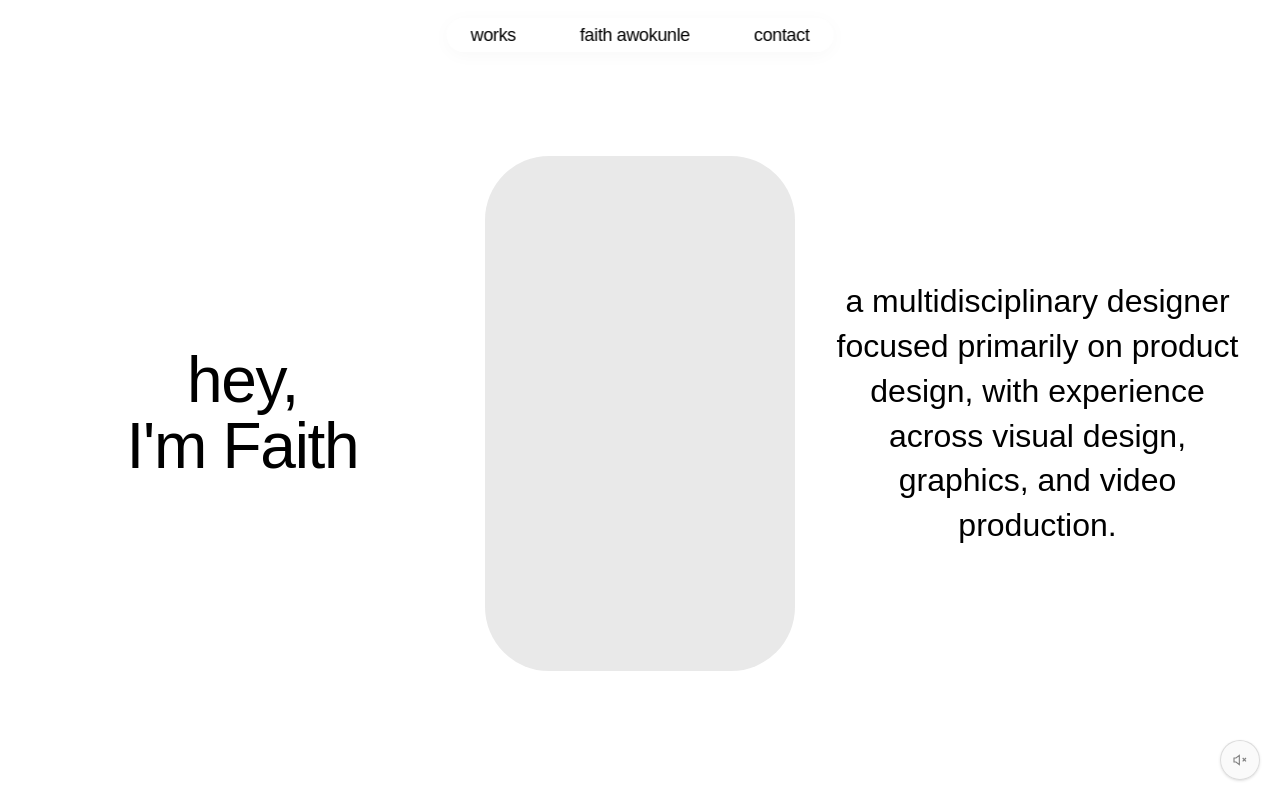
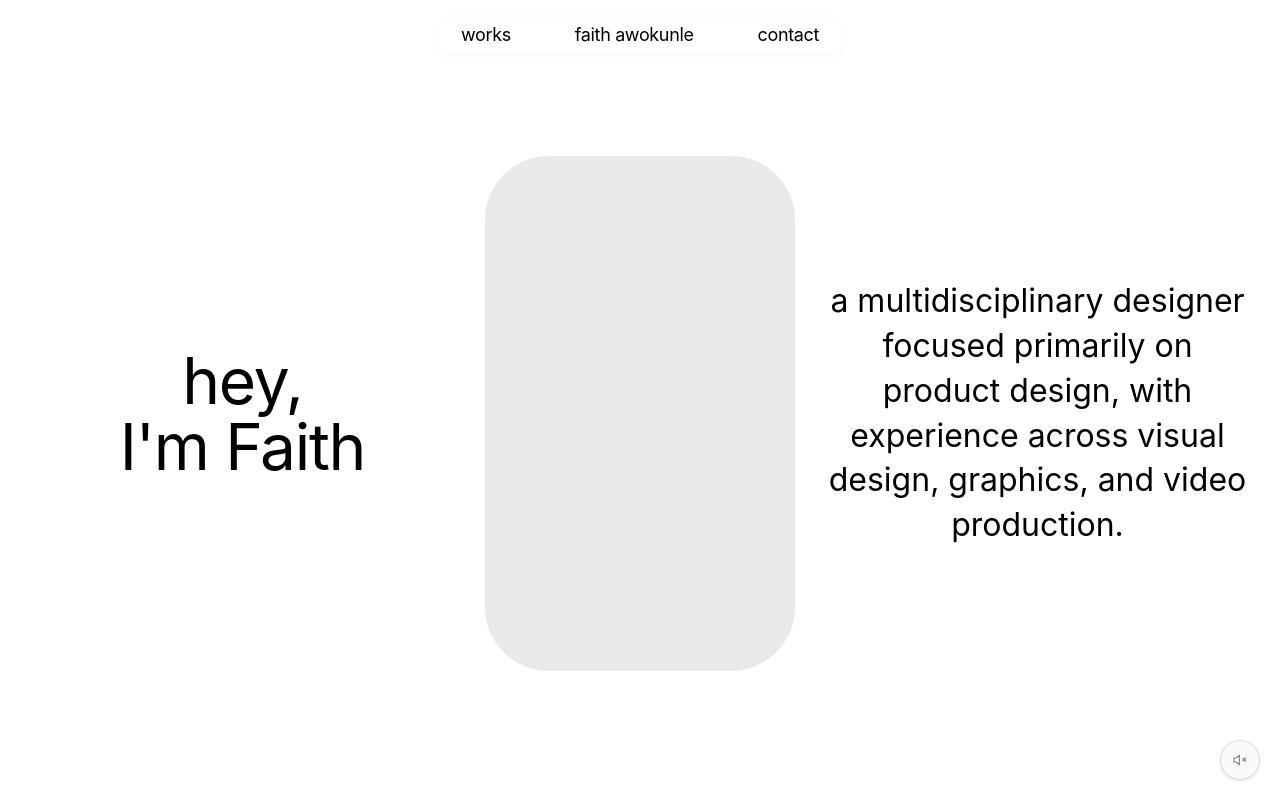
Before and after one commit to Faithorfaith/portfolio, a Next.js app: page / in a window 1280 px wide. Shown: the top 800 px of the page. Built offline with nearby package versions, Linux system fonts and the light colour scheme; no server answers; the database is empty.

Commit message:
Use DM Sans across the public portfolio

```diff
--- a/app/globals.css
+++ b/app/globals.css
@@ -149,7 +149,7 @@
 }
 
 @theme inline {
-  --font-sans: var(--font-inter), Inter, -apple-system, BlinkMacSystemFont, 'Segoe UI', sans-serif;
+  --font-sans: var(--font-dm-sans), 'DM Sans', -apple-system, BlinkMacSystemFont, 'Segoe UI', sans-serif;
   --font-mono: ui-monospace, SFMono-Regular, Menlo, Monaco, Consolas, monospace;
   --line-height: 1.4;
   --color-background: var(--background);
@@ -551,8 +551,8 @@
 .article-index-time { color: color-mix(in oklch, var(--foreground) 48%, transparent); font-size: 12px; white-space: nowrap; font-variant-numeric: tabular-nums; transition: color 160ms ease; }
 .article-index-link:hover .article-index-time, .article-index-link:focus-visible .article-index-time { color: color-mix(in oklch, var(--foreground) 72%, transparent); }
 .article-index-year { grid-column: 1; color: color-mix(in oklch, var(--foreground) 40%, transparent); font-size: 10px; line-height: 1; font-variant-numeric: tabular-nums; }
-.writing-handwritten-section { font-family: "Bradley Hand", "Segoe Print", "Comic Sans MS", cursive; font-size: 1.12em; line-height: 1.75; letter-spacing: .005em; }
-.writing-handwritten-article .article-prose, .writing-handwritten-article blockquote { font-family: "Bradley Hand", "Segoe Print", "Comic Sans MS", cursive; font-size: 1.12em; line-height: 1.75; }
+.writing-handwritten-section { font-family: var(--font-sans); font-size: 1.12em; line-height: 1.75; letter-spacing: .005em; }
+.writing-handwritten-article .article-prose, .writing-handwritten-article blockquote { font-family: var(--font-sans); font-size: 1.12em; line-height: 1.75; }
 .writing-page-shell { min-height: 100dvh; width: 100%; }
 .detail-navigation { position: fixed; }
 .detail-navigation a, .detail-navigation button { transition: color 160ms ease, background-color 160ms ease, transform 180ms var(--ease-out); }
@@ -1054,7 +1054,7 @@ a:focus-visible, button:focus-visible, select:focus-visible, input:focus-visible
 }
 .public-page.writing-handwritten-article .article-prose,
 .public-page.writing-handwritten-article .article-prose blockquote {
-  font-family: "Bradley Hand", "Segoe Print", "Comic Sans MS", cursive;
+  font-family: var(--font-sans);
 }
 .profile-heading-row .home-presence { transition: background-color 300ms ease; }
 :root[data-time-of-day='morning'] .digital-home { background-color: color-mix(in oklch, #dfeef4 9%, var(--background)); }
@@ -1065,8 +1065,8 @@ a:focus-visible, button:focus-visible, select:focus-visible, input:focus-visible
 /* Figma homepage , intentionally isolated from the editorial subpage system. */
 .figma-home {
   --home-width: 1248px;
-  --home-rounded: "Arial Rounded MT Bold", "Arial Rounded MT", Arial, sans-serif;
-  --home-body: "Arial Unicode MS", Arial, sans-serif;
+  --home-rounded: var(--font-sans);
+  --home-body: var(--font-sans);
   width: 100%;
   overflow: hidden;
   background: #fff;
@@ -1202,7 +1202,7 @@ a:focus-visible, button:focus-visible, select:focus-visible, input:focus-visible
 }
 
 /* Case studies: centered editorial narrative with full-width visual chapters. */
-.case-story { --case-copy: 720px; --home-rounded: "Arial Rounded MT Bold", "Arial Rounded MT", Arial, sans-serif; --home-body: "Arial Unicode MS", Arial, sans-serif; position: relative; overflow-x: clip; color: #111; font-family: var(--home-rounded); letter-spacing: -.02em; }
+.case-story { --case-copy: 720px; --home-rounded: var(--font-sans); --home-body: var(--font-sans); position: relative; overflow-x: clip; color: #111; font-family: var(--home-rounded); letter-spacing: -.02em; }
 .case-story-back { position: fixed; z-index: 50; top: 22px; left: max(22px, calc((100vw - 1248px) / 2)); display: grid; place-items: center; width: 38px; height: 38px; border: 1px solid rgb(17 17 17 / 10%); border-radius: 50%; background: rgb(255 255 255 / 84%); font-size: 16px; backdrop-filter: blur(12px); transition: transform 180ms ease, background 180ms ease; }
 .case-story-back:hover { transform: translateX(-2px); background: #fff; }
 .case-story-hero { display: flex; flex-direction: column; align-items: center; width: min(100% - 40px, 840px); margin: 0 auto; padding: 72px 0 94px; text-align: center; }
--- a/app/layout.tsx
+++ b/app/layout.tsx
@@ -5,9 +5,10 @@ import './globals.css'
 import SoundControl from '@/components/portfolio/sound-control'
 import { ArticleAudioProvider } from '@/components/article-audio-provider'
 import MotionOrchestrator from '@/components/portfolio/motion-orchestrator'
-import { Inter } from 'next/font/google'
+import { DM_Sans, Inter } from 'next/font/google'
 import PostHogProvider from '@/components/posthog-provider'
 
+const dmSans = DM_Sans({ subsets: ['latin'], display: 'swap', variable: '--font-dm-sans' })
 const inter = Inter({ subsets: ['latin'], display: 'swap', variable: '--font-inter' })
 
 export const viewport: Viewport = {
@@ -49,7 +50,7 @@ export default function RootLayout({
         {/* Preconnect to critical domains , reduces TLS handshake time */}
         <link rel="preconnect" href="https://hebbkx1anhila5yf.public.blob.vercel-storage.com" crossOrigin="anonymous" />
       </head>
-      <body className={inter.variable}>
+      <body className={`${dmSans.variable} ${inter.variable}`}>
         <ArticleAudioProvider>
           <MotionOrchestrator />
           {children}
```
